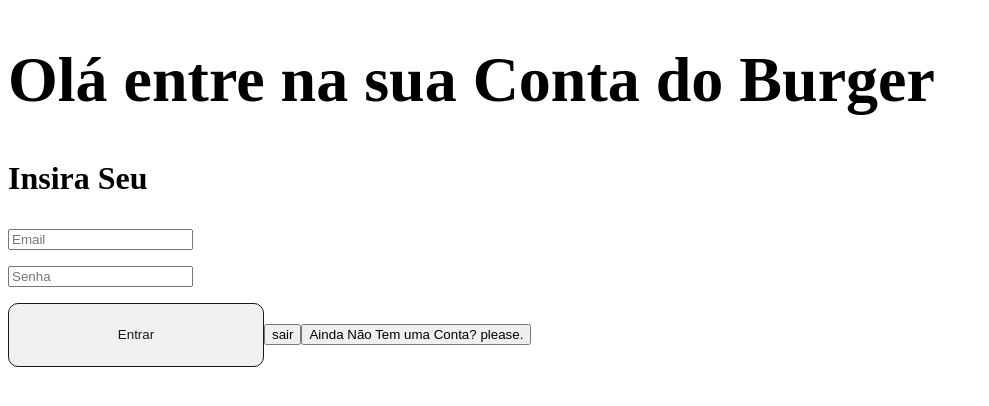
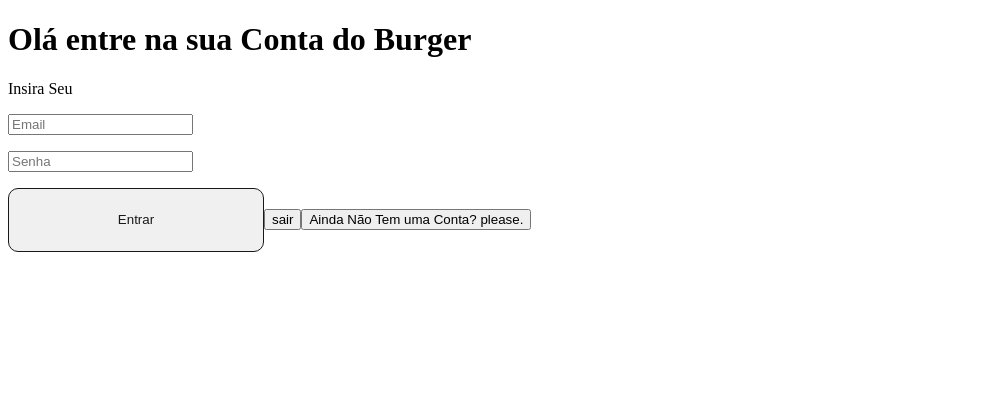
Before and after one commit to lsaak7s/Burger, a React (Vite) app: page / in a window 1280 px wide. Shown: the top 406 px of the page, without its empty margins (0-989 px from the left). Built offline with nearby package versions, Linux system fonts and the light colour scheme.

Commit message:
feat: refatorar componente Title para estilização adequada; corrigir erro de digitação na margem do parágrafo

```diff
--- a/src/containers/Login/styles.js
+++ b/src/containers/Login/styles.js
@@ -32,7 +32,7 @@ export const RightConteiner = styled.div`
   width: 50%;
   gap: 12vh;
 `;
-export const Title = styled.h1`
+/*export const Title = styled.div`
   height: 20%;
   width: 80%;
 
@@ -43,6 +43,28 @@ export const Title = styled.h1`
   p {
     color: #000000;
     font-size: 3vw;
+  }
+`;*/
+export const Title = styled.div`
+  width: 80%;
+  display: flex;
+  flex-direction: column;
+  align-items: center;
+  gap: 4px; /* <--- Isso controla a distância exata entre o H1 e o P */
+
+  h1 {
+    color: #000000;
+    font-size: 4vw;
+    margin: 0; /* <--- Tira o espaço gigante do navegador */
+    line-height: 1.1; /* <--- Junta as linhas se o texto quebrar */
+    text-align: center;
+  }
+
+  p {
+    color: #000000;
+    font-size: 3vw;
+    margin: 0; /* <--- Tira a margem do parágrafo */
+    text-align: center;
   }
 `;
 export const Form = styled.form`
@@ -70,6 +92,7 @@ export const InputContainer = styled.div`
   }
   p {
     font-size: 2vw;
+    margim: 0;
   }
 `;
 export const Link = styled.button`
```
